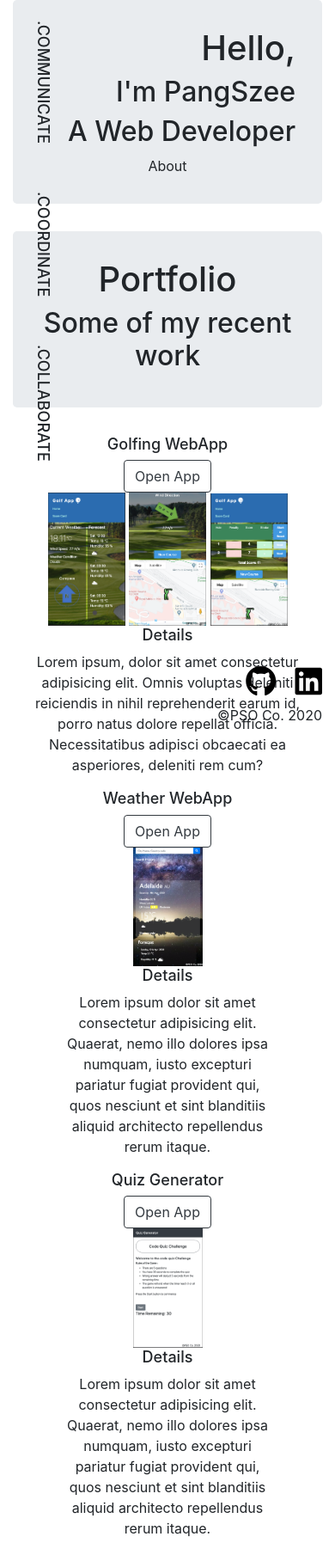
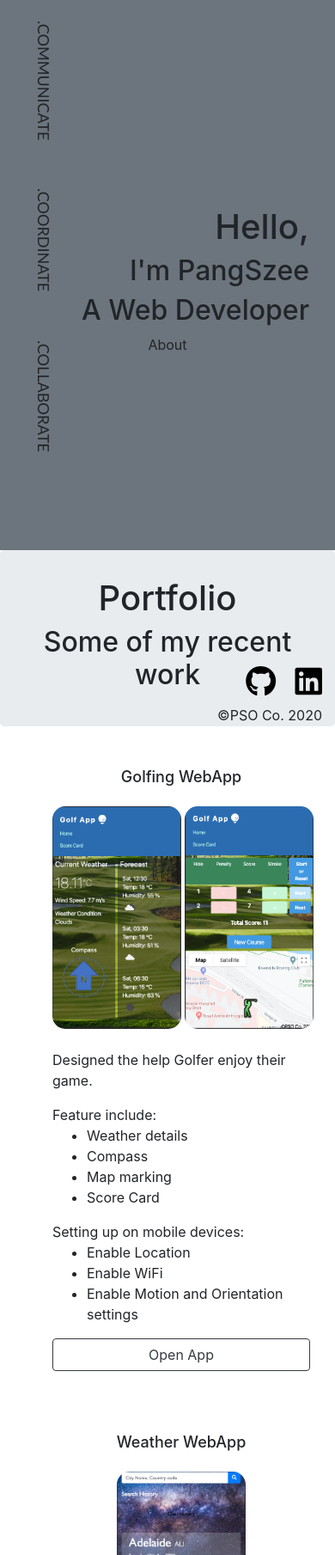
Before and after one commit to a1718367/Portfolio, a plain HTML site: page index.html in a window 390 px wide. Shown: the top 1809 px of the page at 86% size. Drawn offline with nearby package versions, Linux system fonts and the light colour scheme.

Commit message:
position

```diff
--- a/assets/script.js
+++ b/assets/script.js
@@ -2,7 +2,14 @@
 window.addEventListener("resize", function(){
     let viewportwidth = window.innerWidth;
     console.log(viewportwidth);
+if(viewportwidth<=568){
+    document.getElementById('banner').style.height="25rem";
+    document.getElementById('bannertext').style.paddingTop="5rem"
+}else{
+    document.getElementById('banner').style.height="40rem";
+    document.getElementById('bannertext').style.paddingTop="15rem"
 
+}
 
 })
 
--- a/assets/style.css
+++ b/assets/style.css
@@ -11,7 +11,7 @@ a, i{
 header{
     position: fixed;
     left: 0;
-    height: 50rem;
+    height: 55rem;
     writing-mode: vertical-lr;
     text-orientation: mixed;
 }
@@ -23,7 +23,20 @@ footer{
 
 }
 
+#banner{
+    height: 40rem;
 
+}
+#bannertext{
+    padding-top: 15rem;
+}
+
+
+.side h4{
+    font-family: 'Gill Sans', 'Gill Sans MT', Calibri, 'Trebuchet MS', sans-serif;
+
+
+}
 
 #h1{
     opacity: 0;
@@ -46,13 +59,10 @@ footer{
     animation-fill-mode: forwards;
 }
 img{
-    width: 30%;
+    width: 50%;
+    border-radius: 15px;
 
 }
-.col-md-6 h4{
-    padding-left: 1rem;
-}
-
 
 
 
--- a/index.html
+++ b/index.html
@@ -32,7 +32,7 @@
     </nav> -->
 
     <header class="container-fluid">
-        <div class="row">
+        <div class="row side">
             <div class="col-md-4 py-4" id="h1">
                 <h4>.COMMUNICATE</h4>
             </div>
@@ -45,14 +45,17 @@
         </div>
     </header>
 
-    <div class="container-fluid">
-        <div class="jumbotron banner">
+
+    <div class="jumbotron-fluid bg-secondary" id="banner">
         <div class="container">
             <div class="row">
                 <div class="col-md-6 text-right">
+                    <div class="container" id="bannertext">
                         <h1>Hello,</h1>
                         <h2>I'm PangSzee</h2>
                         <h2>A Web Developer</h2>
+                    </div>
+
                 </div>
                 <div class="col-md-6 text-center">
                     About
@@ -64,7 +67,7 @@
 
     </div>
 
-        <div class="jumbotron test">
+    <div class="jumbotron">
         <div class="container">
             <div class="row">
                 <div class="col-md-12 text-center">
@@ -77,78 +80,106 @@
     </div>
 
     <main class="container">
+
+
+        <div class="container my-5 ml-3">
+            <h4 class="text-center my-4">Golfing WebApp</h4>
             <div class="row">
-                <div class="col-md-12 text-center">
-                    <div class="container">
-                        <h4>Golfing WebApp</h4>
-                        <button type="button" class="btn btn-outline-dark" id="golf">Open App</button>
-                    </div>
-
-                    <div class="container">
-                        <img src="./assets/img/home1.png" alt="golfhome1">
-                        <img src="./assets/img/home2.png" alt="golfhome2">
-                        <img src="./assets/img/scorecard.png" alt="scorecard">
-                    </div>
-                    <div>
-                        <h4>Details</h4>
-                        <p>Lorem ipsum, dolor sit amet consectetur adipisicing elit. Omnis voluptas deleniti reiciendis in nihil reprehenderit earum id, porro natus dolore repellat officia. Necessitatibus adipisci obcaecati ea asperiores, deleniti rem cum?</p>
-
-                    </div>
-                </div>
+                <div class="col-md-12 col-lg-7">
+                    <div class="container d-flex text-center">
+                        <img src="./assets/img/home1.png" class="img-responsive" alt="golfhome1">
+                        <!-- <img src="./assets/img/home2.png" class="img-responsive" alt="golfhome2"> -->
+                        <img src="./assets/img/scorecard.png" class="img-responsive ml-1" alt="scorecard">
 
                     </div>
 
-            <div class="container">
-                <div class="row">
-                    <div class="col-md-12 text-center">
-                        <div class="container">
-                            <h4>Weather WebApp</h4>
-                            <button type="button" class="btn btn-outline-dark" id="weather">Open App</button>
-                        </div>
-
-                        <div class="container">
-                            <img src="./assets/img/weatherapp.png" class="img-fluid" alt="weatherapp" style="width: 30%; height: auto;">
-                            <div class="container mr-2">
-                                <h4>Details</h4>
-                                <p>Lorem ipsum dolor sit amet consectetur adipisicing elit. Quaerat, nemo illo dolores ipsa numquam, iusto excepturi pariatur fugiat provident qui, quos nesciunt et sint blanditiis aliquid architecto repellendus rerum itaque.</p>
-
-                            </div>
-                        </div>
-
-                    </div>
-                </div>
 
                 </div>
 
-            <div class="container">
-                <div class="row">
-                    <div class="col-md-12 text-center">
-                        <div class="container">
-                            <h4>Quiz Generator</h4>
-                            <button type="button" class="btn btn-outline-dark" id="quiz">Open App</button>
+                <div class="col-md-12 col-lg-5">
+                    <div class="container py-4">
+
+                        <p>Designed the help Golfer enjoy their game.</p>
+                        Feature include:
+                        <ul><li>Weather details</li><li>Compass</li><li> Map marking</li><li>Score Card</li>
+                        </ul>
+                        Setting up on mobile devices:
+                        <ul><li>Enable Location</li><li>Enable WiFi</li><li>Enable Motion and Orientation settings</li>
+                        </ul>
+                        <button type="button" class="btn btn-outline-dark btn-block" id="golf">Open App</button>
                     </div>
 
-                        <div class="container">
-                            <img src="./assets/img/quiz.png" alt="quizgenerator">
-                            <div class="container mr-2">
-                                <h4>Details</h4>
-                                <p>Lorem ipsum dolor sit amet consectetur adipisicing elit. Quaerat, nemo illo dolores ipsa numquam, iusto excepturi pariatur fugiat provident qui, quos nesciunt et sint blanditiis aliquid architecto repellendus rerum itaque.</p>
 
                 </div>
-                        </div>
 
-                    </div>
             </div>
 
         </div>
 
 
 
+        <div class="container my-5 ml-3">
+            <h4 class="text-center my-4">Weather WebApp</h4>
+            <div class="row">
+                <div class="col-md-12 col-lg-7">
+                    <div class="container text-center">
+                        <img src="./assets/img/weatherapp.png" class="img-responsive" alt="weatherapp">
+
+                    </div>
+
+                </div>
+
+                <div class="col-md-12 col-lg-5">
+                    <div class="container py-4">
+
+                        Feature include:
+                        <ul><li>Current Weather details</li><li>5 Days Forecast</li><li>UV details</li>
+                        </ul>
+                        Setting up on mobile devices:
+                        <ul><li>Enable Location</li><li>Enable WiFi</li>
+                        </ul>
+                        <button type="button" class="btn btn-outline-dark btn-block" id="weather">Open App</button>
+                    </div>
 
 
+                </div>
+
+            </div>
+
+        </div>
+
+        <div class="container my-5 ml-3">
+            <h4 class="text-center my-4">Quiz Generator</h4>
+            <div class="row">
+                <div class="col-md-12 col-lg-7">
+                    <div class="container text-center">
+                        <img src="./assets/img/quiz.png" class="img-responsive" alt="weatherapp">
+                    </div>
+
+
+                </div>
+
+                <div class="col-md-12 col-lg-5">
+                    <div class="container py-4">
+
+                        Feature include:
+                        <ul><li>Web App for conducting Quiz</li><li>Multiple choice</li><li>Score recoding</li>
+                        </ul>
+                        <button type="button" class="btn btn-outline-dark btn-block" id="quiz">Open App</button>
+                    </div>
+
+
+                </div>
+
+            </div>
+
+        </div>
 
 
     </main>
+
+    <div class="container-fluid">
+
 
 
     </div>
```
Also changed, not shown: assets/img/name.png (added). Lines whose indentation alone changed are shown as unchanged.
